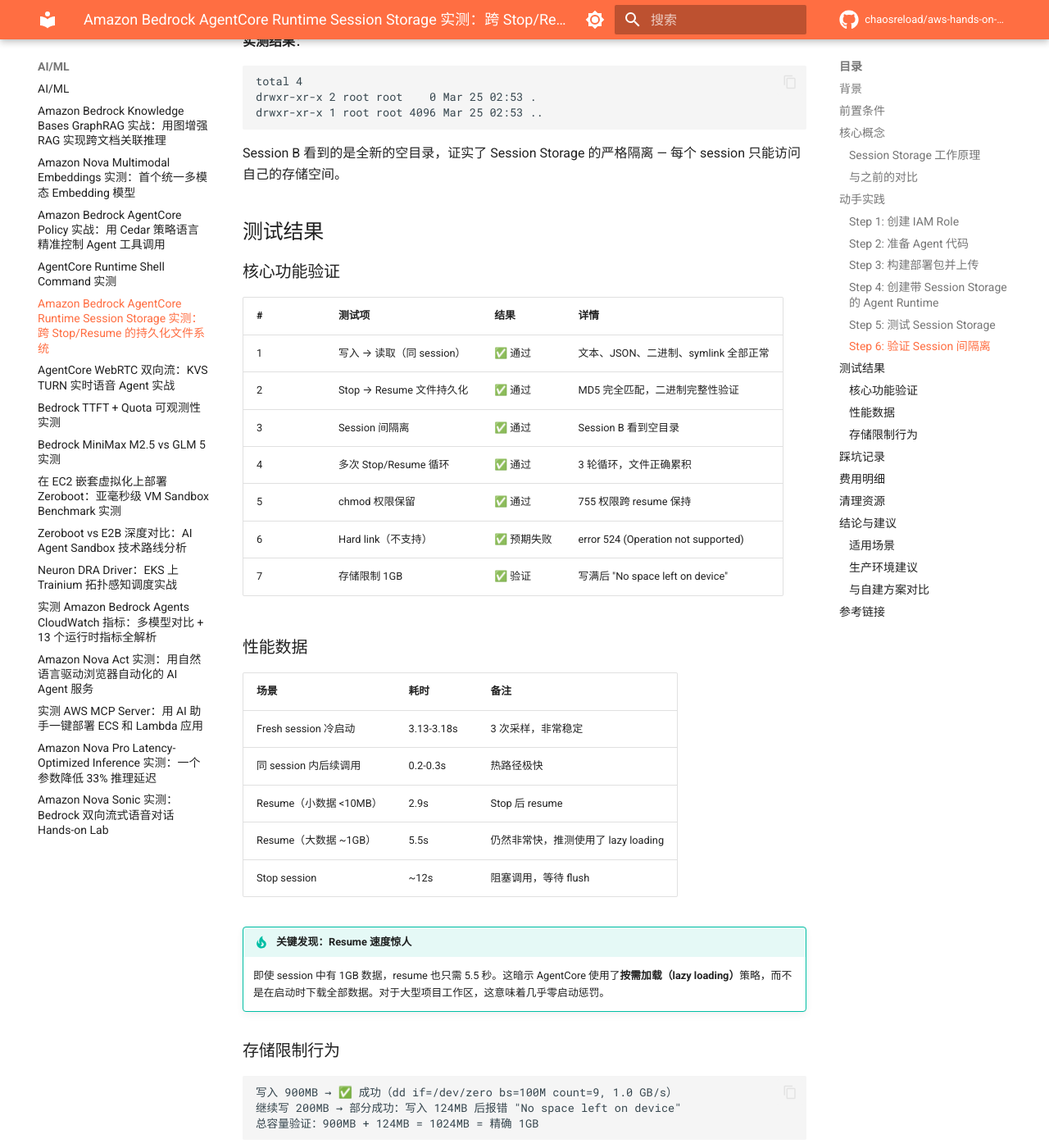
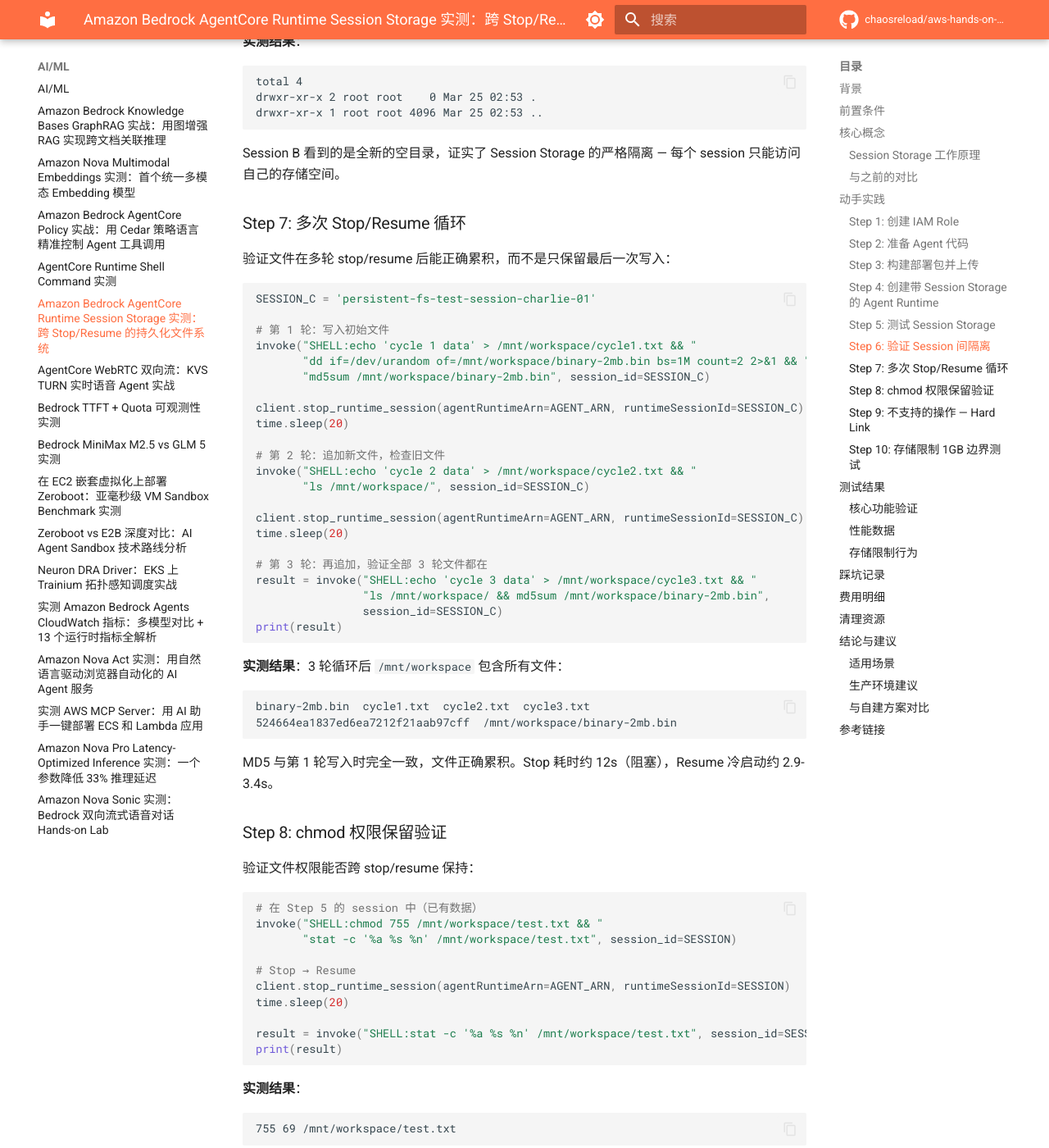
Before and after one commit to chaosreload/aws-hands-on-lab, an MkDocs documentation site: the page built from docs/ai-ml/agentcore-persistent-filesystems.md, in a window 1280 px wide and 1400 px high, scrolled down 6471 px. Shown: the whole window at 82% size. Built offline with MkDocs 1.6.1 and Material for MkDocs 9.7.7, drawn with Linux system fonts in a browser that asks for light colours; comment, search, counter and statistics services are not loaded; some of the changed text lies outside the part shown.

Commit message:
fix: add test steps for multi-cycle, chmod, hard link, and 1GB limit

````diff
--- a/docs/ai-ml/agentcore-persistent-filesystems.md
+++ b/docs/ai-ml/agentcore-persistent-filesystems.md
@@ -291,6 +291,137 @@
 
 Session B 看到的是全新的空目录，证实了 Session Storage 的严格隔离 — 每个 session 只能访问自己的存储空间。
 
+### Step 7: 多次 Stop/Resume 循环
+
+验证文件在多轮 stop/resume 后能正确累积，而不是只保留最后一次写入：
+
+```python
+SESSION_C = 'persistent-fs-test-session-charlie-01'
+
+# 第 1 轮：写入初始文件
+invoke("SHELL:echo 'cycle 1 data' > /mnt/workspace/cycle1.txt && "
+       "dd if=/dev/urandom of=/mnt/workspace/binary-2mb.bin bs=1M count=2 2>&1 && "
+       "md5sum /mnt/workspace/binary-2mb.bin", session_id=SESSION_C)
+
+client.stop_runtime_session(agentRuntimeArn=AGENT_ARN, runtimeSessionId=SESSION_C)
+time.sleep(20)
+
+# 第 2 轮：追加新文件，检查旧文件
+invoke("SHELL:echo 'cycle 2 data' > /mnt/workspace/cycle2.txt && "
+       "ls /mnt/workspace/", session_id=SESSION_C)
+
+client.stop_runtime_session(agentRuntimeArn=AGENT_ARN, runtimeSessionId=SESSION_C)
+time.sleep(20)
+
+# 第 3 轮：再追加，验证全部 3 轮文件都在
+result = invoke("SHELL:echo 'cycle 3 data' > /mnt/workspace/cycle3.txt && "
+                "ls /mnt/workspace/ && md5sum /mnt/workspace/binary-2mb.bin",
+                session_id=SESSION_C)
+print(result)
+```
+
+**实测结果**：3 轮循环后 `/mnt/workspace` 包含所有文件：
+
+```
+binary-2mb.bin  cycle1.txt  cycle2.txt  cycle3.txt
+524664ea1837ed6ea7212f21aab97cff  /mnt/workspace/binary-2mb.bin
+```
+
+MD5 与第 1 轮写入时完全一致，文件正确累积。Stop 耗时约 12s（阻塞），Resume 冷启动约 2.9-3.4s。
+
+### Step 8: chmod 权限保留验证
+
+验证文件权限能否跨 stop/resume 保持：
+
+```python
+# 在 Step 5 的 session 中（已有数据）
+invoke("SHELL:chmod 755 /mnt/workspace/test.txt && "
+       "stat -c '%a %s %n' /mnt/workspace/test.txt", session_id=SESSION)
+
+# Stop → Resume
+client.stop_runtime_session(agentRuntimeArn=AGENT_ARN, runtimeSessionId=SESSION)
+time.sleep(20)
+
+result = invoke("SHELL:stat -c '%a %s %n' /mnt/workspace/test.txt", session_id=SESSION)
+print(result)
+```
+
+**实测结果**：
+
+```
+755 69 /mnt/workspace/test.txt
+```
+
+权限 `755` 在 resume 后完整保留。注意：官方文档说明权限**存储但不强制执行**（agent 是 microVM 内唯一用户，access check 始终通过），但 `stat` 返回值是准确的。
+
+### Step 9: 不支持的操作 — Hard Link
+
+验证文档中声明的不支持操作：
+
+```python
+result = invoke("SHELL:echo 'test' > /mnt/workspace/original.txt && "
+                "ln /mnt/workspace/original.txt /mnt/workspace/hardlink.txt 2>&1; "
+                "echo exit=$?", session_id=SESSION)
+print(result)
+```
+
+**实测结果**：
+
+```
+ln: failed to create hard link '/mnt/workspace/hardlink.txt' => '/mnt/workspace/original.txt': Operation not supported
+exit=1
+```
+
+Hard link 返回 error 524（Operation not supported），与官方文档一致。Symlink 正常工作，是推荐的替代方案。
+
+### Step 10: 存储限制 1GB 边界测试
+
+验证 1GB 硬限制的实际行为：
+
+```python
+SESSION_D = 'persistent-fs-test-session-delta-0001'
+
+# 先写 900MB
+invoke("SHELL:dd if=/dev/zero of=/mnt/workspace/large.bin bs=100M count=9 2>&1 && "
+       "du -sh /mnt/workspace/", session_id=SESSION_D)
+
+# 尝试再写 200MB — 预期失败
+result = invoke("SHELL:dd if=/dev/zero of=/mnt/workspace/overflow.bin bs=100M count=2 2>&1 && "
+                "du -sh /mnt/workspace/", session_id=SESSION_D)
+print(result)
+```
+
+**实测结果**：
+
+```
+# 900MB 写入成功
+900M    /mnt/workspace/
+
+# 继续写 200MB
+dd: error writing '/mnt/workspace/overflow.bin': No space left on device
+124+0 records out  # 只写入了 124MB
+1024M   /mnt/workspace/  # 总计精确 1GB (900+124=1024MB)
+```
+
+超限行为非常优雅：部分写入到容量上限后报错 `No space left on device`，不会 crash 或丢数据。
+
+验证 1GB 数据的 stop/resume：
+
+```python
+# 记录 MD5
+invoke("SHELL:md5sum /mnt/workspace/large.bin", session_id=SESSION_D)
+# 302a54c478b9ea36d04bf4d6e7fcca81
+
+client.stop_runtime_session(agentRuntimeArn=AGENT_ARN, runtimeSessionId=SESSION_D)
+time.sleep(20)
+
+result = invoke("SHELL:md5sum /mnt/workspace/large.bin", session_id=SESSION_D)
+print(result)
+# 302a54c478b9ea36d04bf4d6e7fcca81 — 完全一致，1GB 数据完整恢复
+```
+
+Resume 耗时 5.5s（对比小数据的 2.9s），推测 AgentCore 使用了 lazy loading 策略。
+
 ## 测试结果
 
 ### 核心功能验证
````
